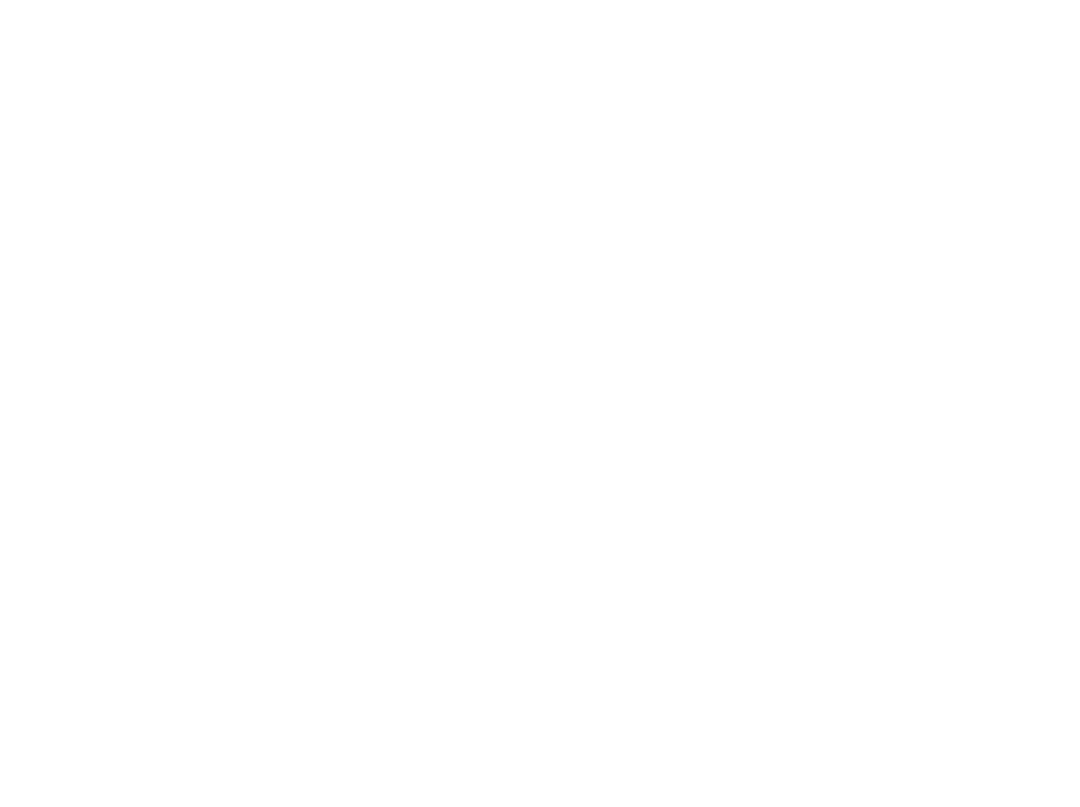
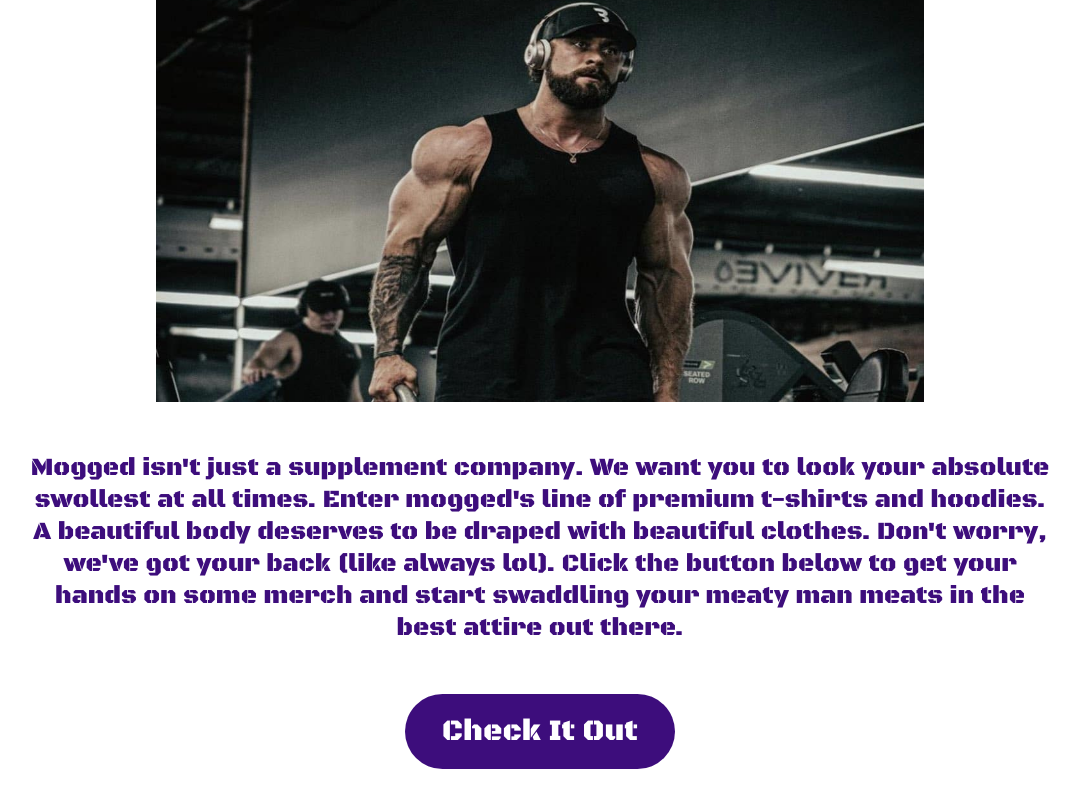
Before and after one commit to allforthe64/Mogged, a React (Vite) app in the folder mogged/: page / in a window 1280 px wide. Shown: the part 2847-3654 px from the top of the page, without its empty margins (100-1180 px from the left). Before the commit the page ends 2552 px from the top, so only its background shows below. Built offline with nearby package versions, Linux system fonts and the light colour scheme.

Commit message:
added section 3 to homepage

```diff
--- a/mogged/src/components/home-main.jsx
+++ b/mogged/src/components/home-main.jsx
@@ -1,11 +1,13 @@
 import Section1 from './home-section-1'
 import Section2 from './home-section-2'
+import Section3 from './home-section-3'
 
 export default function HomeMain () {
     return (
         <div>
             <Section1 />
             <Section2 />
+            <Section3 />
         </div>
     )
 }
--- /dev/null
+++ b/mogged/src/components/home-section-3.jsx
@@ -0,0 +1,16 @@
+import Cbum from '../assets/Cbum.jpg'
+
+export default function Section3 () {
+    return (
+        <div className="sec-3-main">
+            <h1 className="home-header-1 spacer-3 purple">Mogged Merch</h1>
+            <img src={Cbum} className='spacer-3 sec-3-img'/>
+            <p className="mogged-text-2 purple spacer-3 spacer-bottom-3">Mogged isn't just a supplement company. We want you to look your absolute swollest at all times.
+                Enter mogged's line of premium t-shirts and hoodies. A beautiful body deserves to be draped with
+                beautiful clothes. Don't worry, we've got your back (like always lol). Click the button below
+                to get your hands on some merch and start swaddling your meaty man meats in
+                the best attire out there.</p>
+                <button className="home-button-2 spacer-bottom-3">Check It Out</button>
+        </div>
+    )
+}
--- a/mogged/src/home.css
+++ b/mogged/src/home.css
@@ -50,6 +50,17 @@
     background-color: white;
 }
 
+.sec-3-main {
+    display: flex;
+    flex-direction: column;
+    align-items: center;
+    background-color: white;
+}
+
+.sec-3-img {
+    width: 60%;
+}
+
 .sec-2-con {
     width: 90%;
     text-align: center;
@@ -62,6 +73,13 @@
     text-align: left;
 }
 
+.mogged-text-2 {
+    width: 80%;
+    font-size: 25px;
+    line-height: 32px;
+    font-family: 'Black Ops One', cursive;
+}
+
 .home-button-1 {
     font-size: 30px;
     border-radius: 40px;
@@ -69,7 +87,22 @@
     background-color: rgb(14, 12, 12);
 }
 
+.home-button-2 {
+    font-size: 30px;
+    border-radius: 40px;
+    font-family: 'Black Ops One', cursive;
+    background-color: #3D0D7C;
+    color: white;
+}
+
 .home-button-1:hover {
     color: #C9FF14;
     border: 1px solid #C9FF14;
 }
+
+.home-button-2:hover {
+    transition-duration: 400ms;
+    color: #3D0D7C;
+    border: 2px solid #3D0D7C;
+    background-color: white;
+}
```
Also changed, not shown: mogged/src/assets/Cbum.jpg (added).
